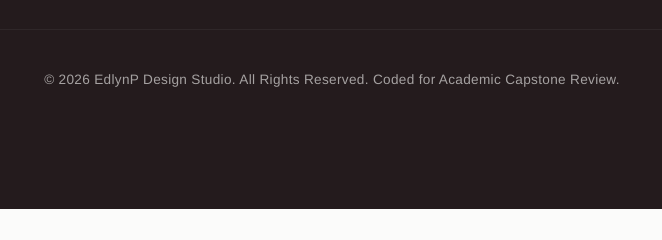
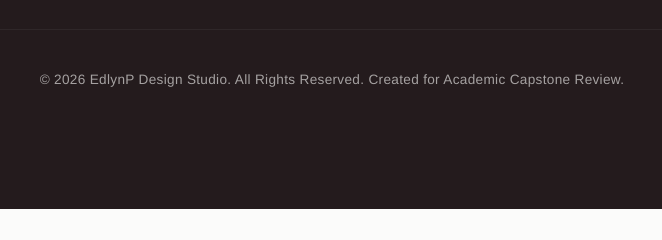
Before and after one commit to priceed50/edlynp-portfolio, a plain HTML site: page about.html in a window 1280 px wide. Shown: the part 1574-1814 px from the top of the page, 308-970 px from the left. Drawn offline with Linux system fonts and the light colour scheme.

Commit message:
update footer

```diff
--- a/about.html
+++ b/about.html
@@ -120,7 +120,7 @@
         <!-- Global Footer Branding Strip -->
         <footer class="global-footer">
             <div class="container footer-wrapper">
-                <p class="footer-copy">&copy; 2026 EdlynP Design Studio. All Rights Reserved. Coded for Academic
+                <p class="footer-copy">&copy; 2026 EdlynP Design Studio. All Rights Reserved. Created for Academic
                     Capstone
                     Review.</p>
             </div>
```
